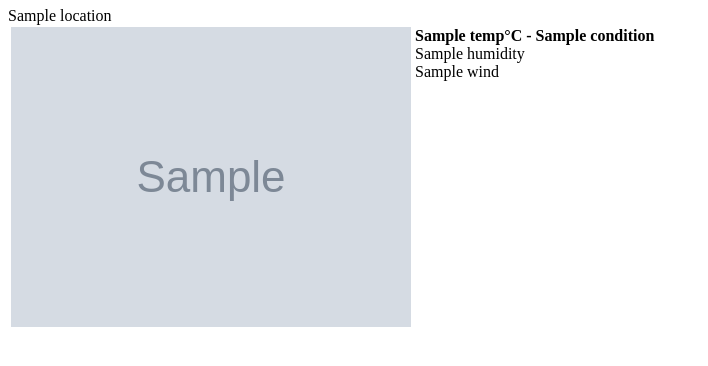
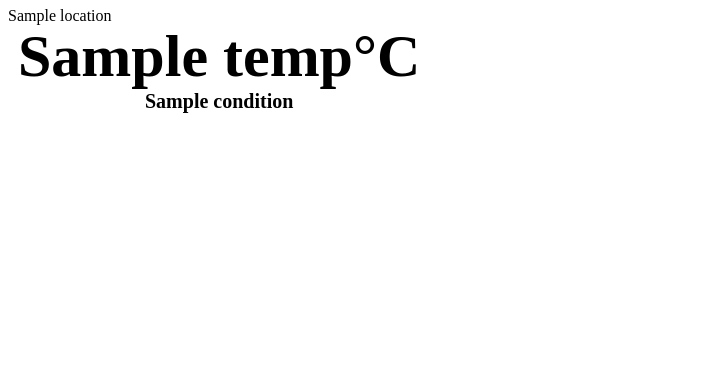
Before and after one commit to PHPhackathon/launchboard, a PHP site: template fuel/app/modules/weather/views/weather.php in a window 1280 px wide. Shown: the top 366 px of the page, without its empty margins (0-708 px from the left). Run offline with PHP 8.4, Linux system fonts and the light colour scheme; the template is opened without the code that fills it: most values are stand-ins (such as "Sample title", 1, 10 or a date in 2020).

Commit message:
improved ui for weather and birthday

```diff
--- a/fuel/app/modules/weather/views/weather.php
+++ b/fuel/app/modules/weather/views/weather.php
@@ -1,24 +1,18 @@
 <!-- STYLE -->
 <style>
     #module_weather { display: table-cell; font-size:100%; line-height: 100%; text-align: left; }
+    #module_weather .heading { margin-bottom: 20px; }
+    #module_weather strong { padding: 10px; font-size: 60px; text-align: center; display: block; line-height: 45px; }
+    #module_weather strong span { font-size: 20px; }
 </style>
 <!-- /STYLE -->
 
 <!-- CODE -->
 <div id='module_weather' class='h_one w_one'>
     <span class="heading"><?php echo $location ?></span>
-
-    <table>
-        <tr>
-            <td valign="middle">
-                <img src='<?php echo $weather['icon']?>' alt='' />
-            </td>
-            <td valign="top">
-                <strong><?php echo $weather['temp']?>&deg;C - <?php echo $weather['condition']?></strong><br />
-                <?php echo $weather['humidity']?><br />
-                <?php echo $weather['wind']?>
-            </td>
-        </tr>
-    </table>
+    <!-- <img src='<?php echo $weather['icon']?>' alt='' /><br /> -->
+    <strong><?php echo $weather['temp']?>&deg;C<br /> <span><?php echo $weather['condition']?></span></strong>
+    <!-- <?php echo $weather['humidity']?><br />
+    <?php echo $weather['wind']?> -->
 </div>
 <!-- /CODE -->
```
Also changed, not shown: fuel/app/modules/birthdays/views/birthdays.php (+5 -4 lines), public/assets/js/script.js.
